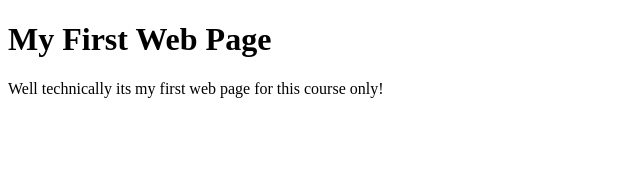
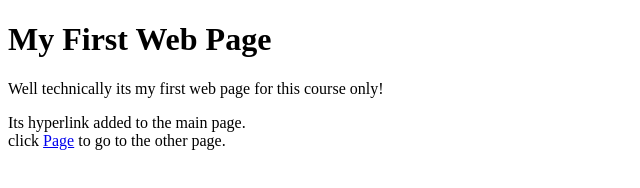
Before and after one commit to vabsinc/BCSL, a plain HTML site: page index.html in a window 1280 px wide. Shown: the whole page, without its empty margins (0-640 px from the left). Drawn offline with Linux system fonts and the light colour scheme.

Commit message:
Update index.html

```diff
--- a/index.html
+++ b/index.html
@@ -7,5 +7,6 @@
   <body>
     <h1>My First Web Page</h1>
     <p>Well technically its my first web page for this course only!</p>
+    <p>Its hyperlink added to the main page.<br>click <span><a href="/page">Page</a> to go to the other page.</span>
   </body>
 </html>
```
